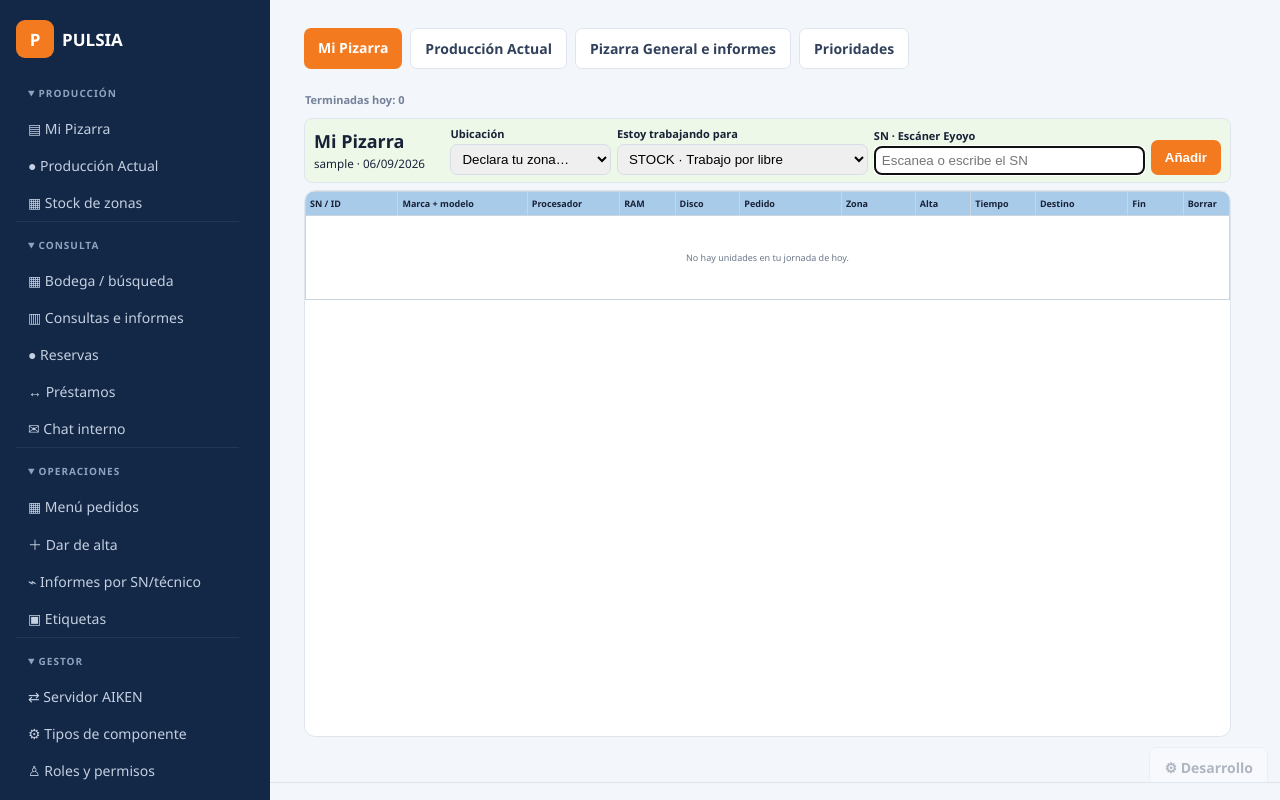
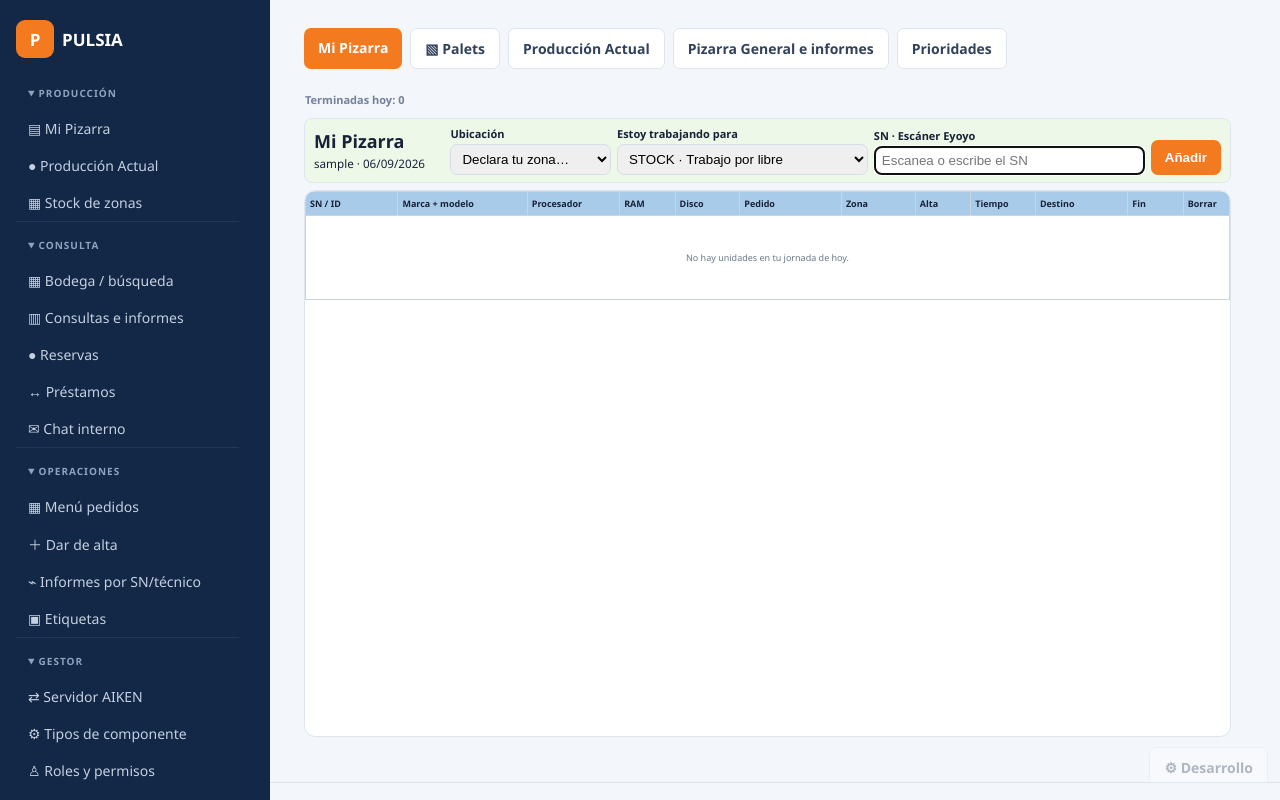
Before and after one commit to malopezdeveloper/almacenpulsia, a Django app: page /produccion/pizarra/ in a window 1280 px wide. Run offline with Django 5.2, Linux system fonts and the light colour scheme; the visitor is signed in with stand-in values (Sample User, id 1); data comes from the database, SQL or seed files in the repository; data that the repository does not hold is empty; parts of the project's set-up code (start-up, migrations or seed data) failed here and were passed over.

Commit message:
Add Palets access from production board

```diff
--- a/inventory/templates/inventory/production_tabs.html
+++ b/inventory/templates/inventory/production_tabs.html
@@ -1,5 +1,6 @@
 <div class="production-tabs" style="display:flex;gap:8px;flex-wrap:wrap;margin:0 0 18px 0">
   <a class="btn {% if request.resolver_match.url_name != 'production_board' %}secondary{% endif %}" href="{% url 'production_board' %}">Mi Pizarra</a>
+  <a class="btn secondary" href="{% url 'pallet_center' %}">▧ Palets</a>
   {% if user.is_staff or user.is_superuser or is_manager_user %}
   <a class="btn {% if request.resolver_match.url_name != 'production_current' %}secondary{% endif %}" href="{% url 'production_current' %}">Producción Actual</a>
   <a class="btn {% if request.resolver_match.url_name != 'production_reports' %}secondary{% endif %}" href="{% url 'production_reports' %}">Pizarra General e informes</a>
```
